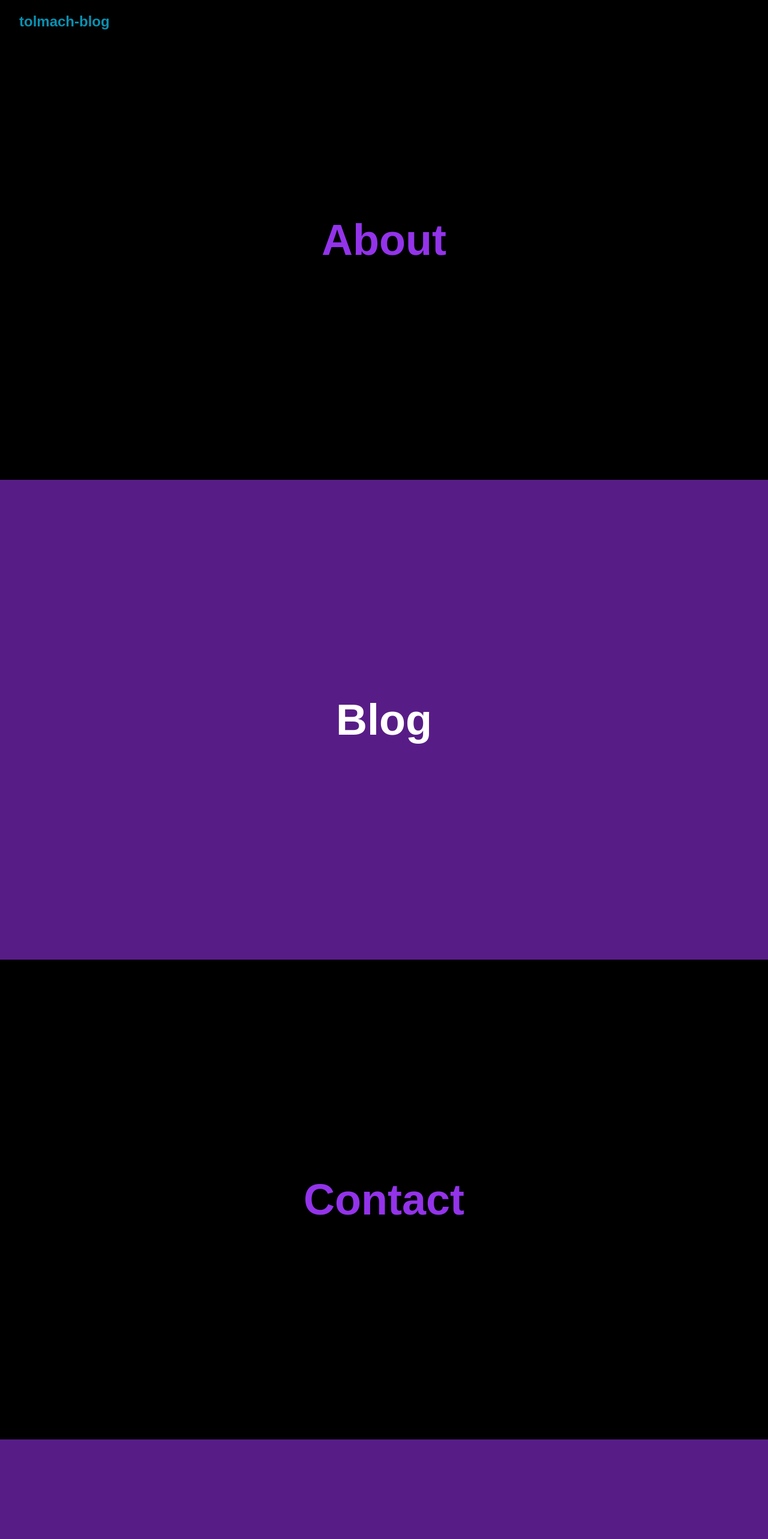
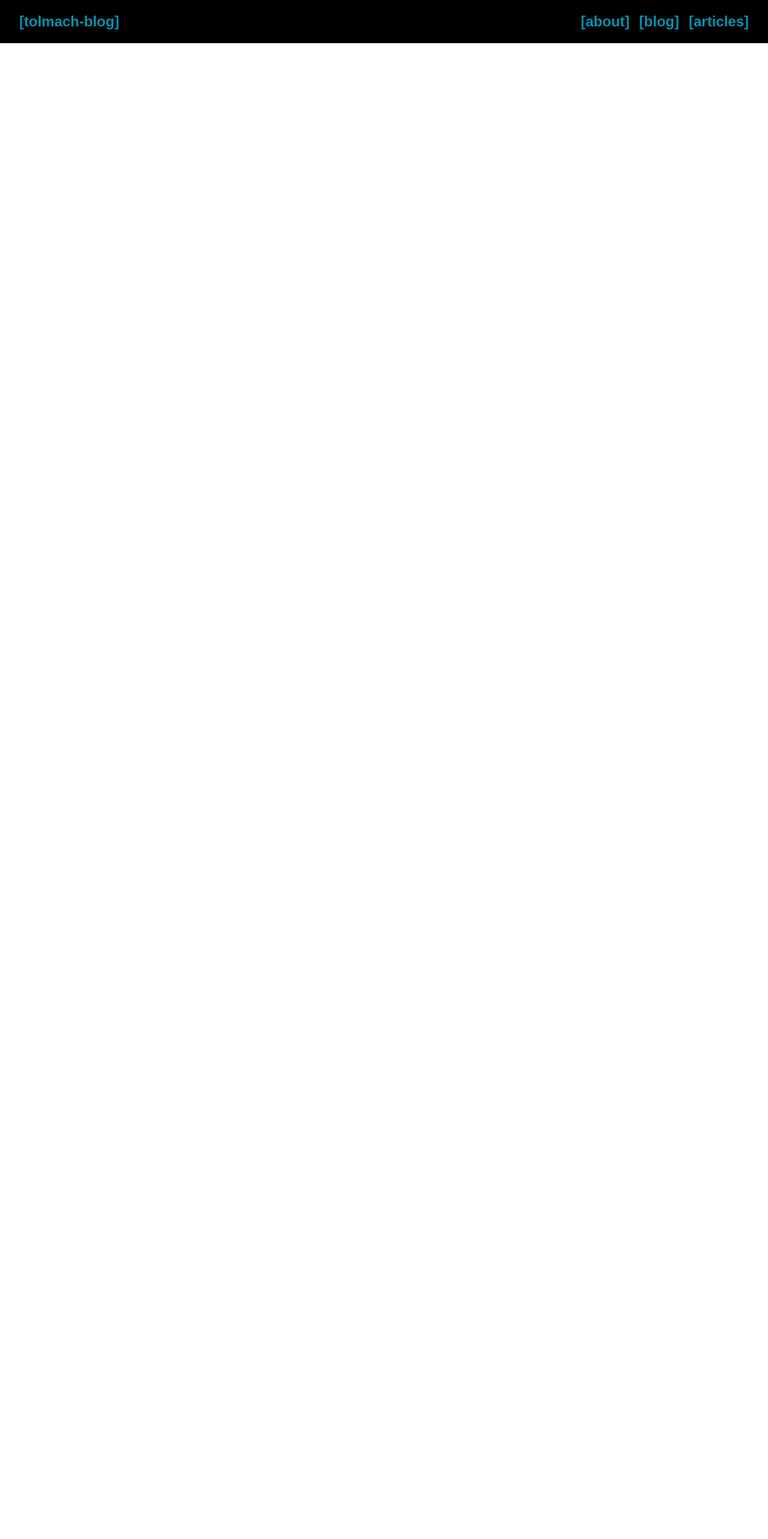
Before and after one commit to Guzime/tolmach-blog-ui, a Next.js app: page / in a window 1280 px wide. Shown: the top 2566 px of the page at 60% size. After the commit the page ends 800 px from the top, so only its background shows below. Built offline with nearby package versions, Linux system fonts and the light colour scheme.

Commit message:
add navbar

```diff
--- a/app/components/navbar.tsx
+++ b/app/components/navbar.tsx
@@ -3,8 +3,6 @@ import Link from "next/link";
 
 // Определяем компонент NavBar
 const NavBar: React.FC = () => {
-  // Состояние для управления отображением меню
-
   return (
     <div>
       <nav className="w-full bg-black fixed top-0 left-0 right-0 z-10">
@@ -13,27 +11,37 @@ const NavBar: React.FC = () => {
             <div className="flex items-center justify-between py-3 md:py-5 md:block">
               {/* Логотип */}
               <Link href="/">
-                <h2 className="text-2xl text-cyan-600 font-bold">tolmach-blog</h2>
+                <h2 className="text-2xl text-cyan-600 font-bold">
+                  [tolmach-blog]
+                </h2>
+              </Link>
+            </div>
+          </div>
+          <div className="flex flex-row">
+            <div>
+              <Link href="/">
+                <h2 className="text-2xl text-cyan-600 font-bold pr-4">[about]</h2>
+              </Link>
+            </div>
+            <div>
+              <Link href="/">
+                <h2 className="text-2xl text-cyan-600 font-bold pr-4">[blog]</h2>
+              </Link>
+            </div>
+            <div>
+              <Link href="/">
+                <h2 className="text-2xl text-cyan-600 font-bold pr -4">[articles]</h2>
               </Link>
             </div>
           </div>
           {/* Контейнер меню */}
-          <div>
-            <div
-              className={`flex-1 justify-self-center pb-3 mt-8 md:block md:pb-0 md:mt-0`}
-            >
-              <ul className="h-screen md:h-auto items-center justify-center md:flex">
-                {/* Пункты меню */}
-              </ul>
-            </div>
-          </div>
         </div>
       </nav>
     </div>
   );
 };
 
-console.log("NavBar:", NavBar);
+console.log("NavBar sssss:", NavBar);
 
 // это чтобы можно было экспортировать компоненту
 export default NavBar;
--- a/app/page.tsx
+++ b/app/page.tsx
@@ -3,36 +3,9 @@ import NavBar from './components/navbar';
 export default function Home() {
   return (
     <div>
-      <NavBar/>
-      <section
-        id="about"
-        className="text-white h-screen bg-black  text-center flex"
-      >
-        <h1 className="m-auto font-waterfall text-7xl text-purple-600 font-bold  ">
-          About
-        </h1>
-      </section>
-      <section id="blog" className=" text-white h-screen bg-purple-900 flex">
-        <h1 className="m-auto font-waterfall text-7xl text-white font-bold">
-          Blog
-        </h1>
-      </section>
-      <section
-        id="contact"
-        className="text-white h-screen bg-black  text-center flex"
-      >
-        <h1 className="m-auto font-waterfall text-7xl text-purple-600 font-bold">
-          Contact{' '}
-        </h1>
-      </section>
-      <section
-        id="projects"
-        className=" text-white h-screen bg-purple-900 flex"
-      >
-        <h1 className="m-auto font-waterfall text-7xl text-white font-bold">
-          Projects
-        </h1>
-      </section>
+      <NavBar />
+
     </div>
+
   );
 }
```
Also changed, not shown: tailwind.config.ts (line endings or trailing spaces).
